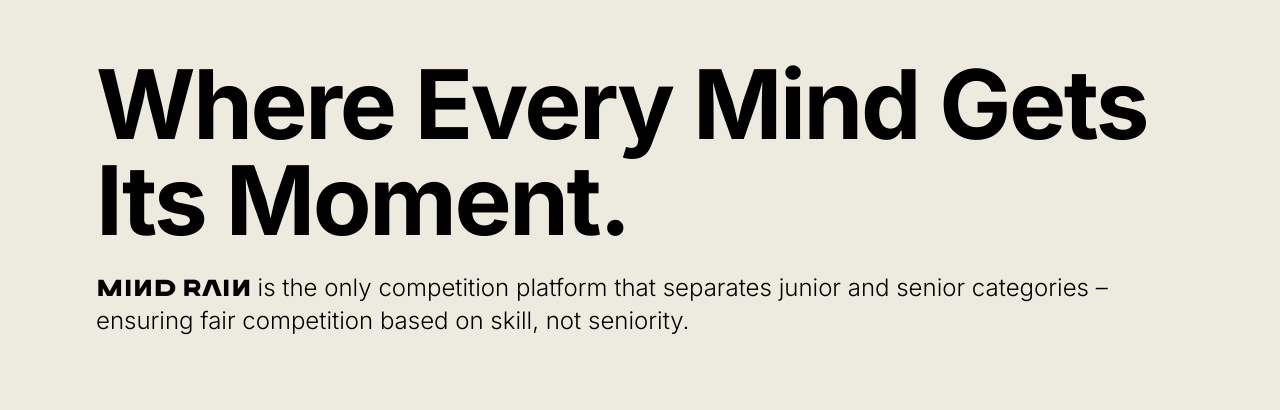
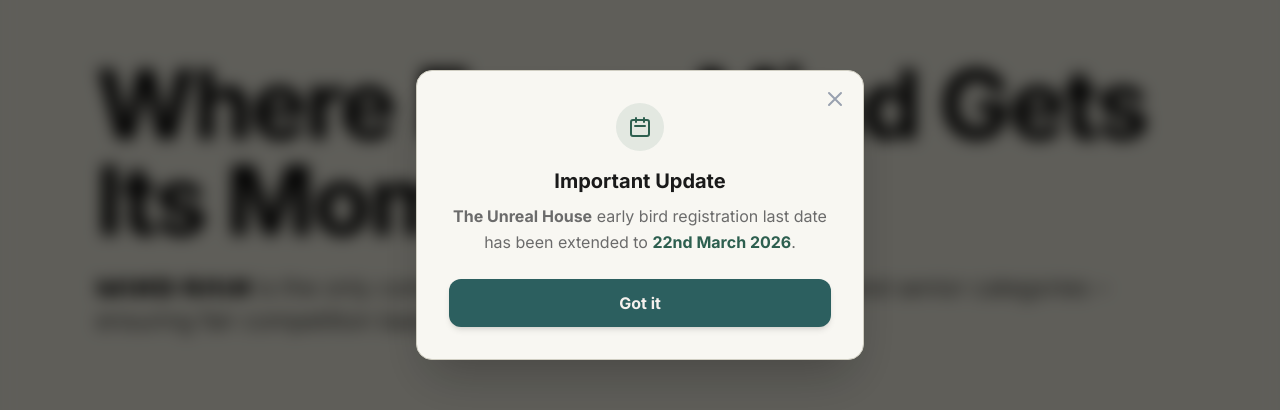
Before and after one commit to rd6260/mindrain, a Next.js app: page /home in a window 1280 px wide. Shown: the part 185-595 px from the top of the page. Built offline with nearby package versions, Linux system fonts and the light colour scheme; no server answers.

Commit message:
extension popup

```diff
--- a/app/home/page.tsx
+++ b/app/home/page.tsx
@@ -1,4 +1,5 @@
 'use client';
+import { useState, useEffect } from 'react';
 
 import Image from 'next/image';
 import Link from 'next/link';
@@ -24,9 +25,51 @@
   const category2Winners = previousWinners2019.categories[1].winners;
   const honorableMentions = previousWinners2019.categories[2].winners;
 
+  const [showPopup, setShowPopup] = useState(false);
+
+  useEffect(() => {
+    // Show the popup soon after mounting
+    const timer = setTimeout(() => setShowPopup(true), 500);
+    return () => clearTimeout(timer);
+  }, []);
+
   return (
     <div style={{ backgroundColor: colors.background }} className="min-h-screen">
       <Navigation />
+
+      {/* Date Extension Popup */}
+      {showPopup && (
+        <div className="fixed inset-0 z-50 flex items-center justify-center px-4 bg-black/60 backdrop-blur-sm animate-fade-in">
+          <div className="bg-[#F8F7F2] rounded-2xl p-8 max-w-md w-full shadow-2xl relative border border-[#D0CEC2]">
+            <button
+              onClick={() => setShowPopup(false)}
+              className="absolute top-4 right-4 text-gray-400 hover:text-black transition-colors"
+            >
+              <svg className="w-6 h-6" fill="none" stroke="currentColor" viewBox="0 0 24 24">
+                <path strokeLinecap="round" strokeLinejoin="round" strokeWidth={2} d="M6 18L18 6M6 6l12 12" />
+              </svg>
+            </button>
+            <div className="flex flex-col items-center text-center">
+              <div className="w-12 h-12 bg-[#2D5F4F]/10 text-[#2D5F4F] rounded-full flex items-center justify-center mb-4">
+                <svg className="w-6 h-6" fill="none" stroke="currentColor" viewBox="0 0 24 24">
+                  <path strokeLinecap="round" strokeLinejoin="round" strokeWidth={2} d="M8 7V3m8 4V3m-9 8h10M5 21h14a2 2 0 002-2V7a2 2 0 00-2-2H5a2 2 0 00-2 2v12a2 2 0 002 2z" />
+                </svg>
+              </div>
+              <h3 className="text-xl font-bold text-[#1A1A1A] mb-2">Important Update</h3>
+              <p className="text-[#6B6B6B] leading-relaxed mb-6">
+                <strong>The Unreal House</strong> early bird registration last date has been extended to <span className="text-[#2D5F4F] font-bold">22nd March 2026</span>.
+              </p>
+              <button
+                onClick={() => setShowPopup(false)}
+                className="w-full py-3 rounded-xl font-bold transition-all shadow-md hover:shadow-lg"
+                style={{ backgroundColor: colors.accent, color: colors.white }}
+              >
+                Got it
+              </button>
+            </div>
+          </div>
+        </div>
+      )}
 
       {/* Hero Section */}
       <section className="relative text-black w-full overflow-hidden">
```
